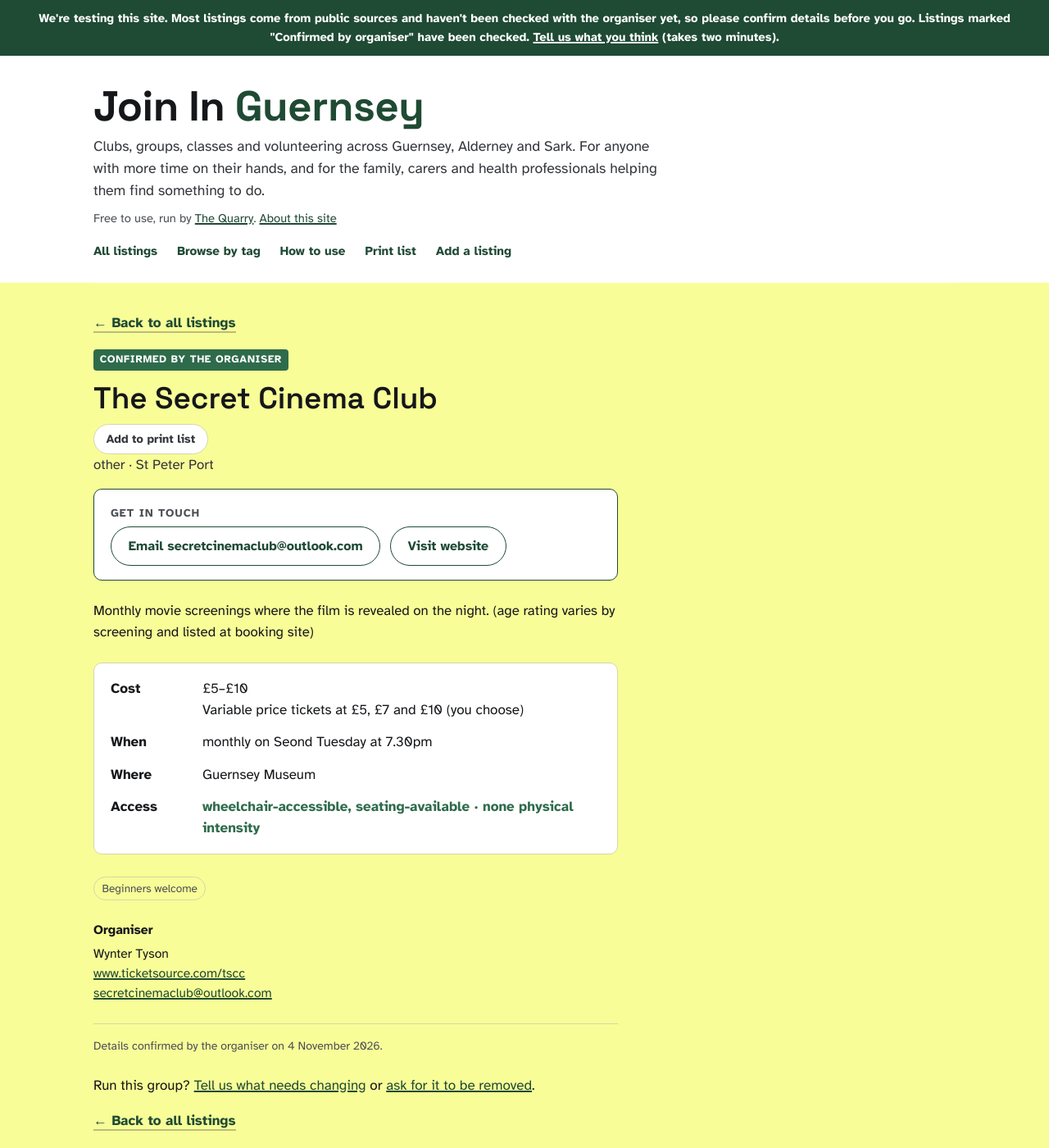
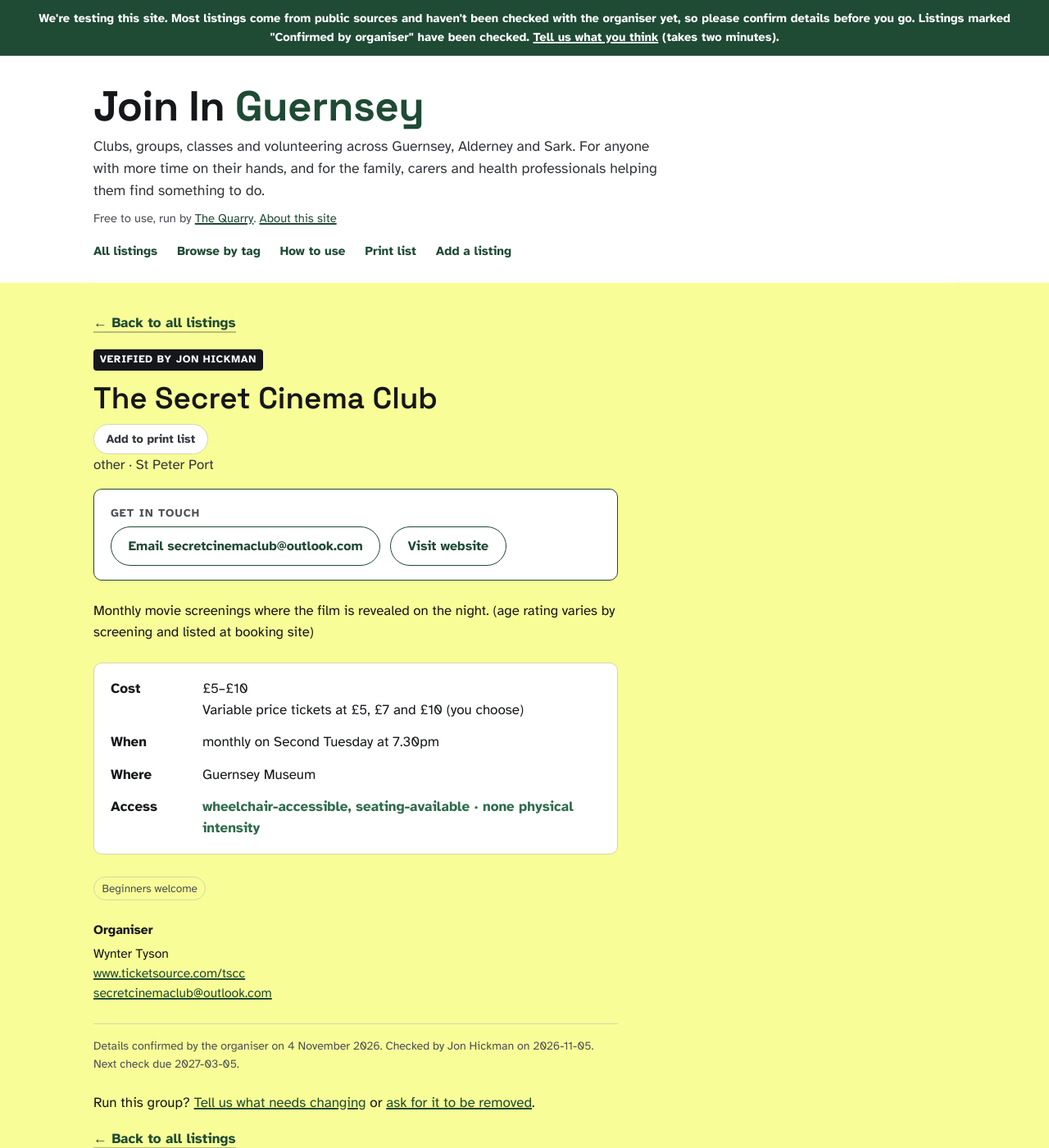
Before and after one commit to active-seniors/active-seniors.github.io, a Jekyll site: the page built from _listings/the-secret-cinema-club.md, in a window 1280 px wide and 1400 px high. Shown: the whole window at 82% size. Built offline with Jekyll 4.4.1, drawn with Linux system fonts in a browser that asks for light colours.

Commit message:
Update the-secret-cinema-club.md

```diff
--- a/_listings/the-secret-cinema-club.md
+++ b/_listings/the-secret-cinema-club.md
@@ -9,7 +9,7 @@ location:
   venue: "Guernsey Museum "
 schedule:
   frequency: monthly
-  day: "Seond Tuesday "
+  day: "Second Tuesday "
   time: "7.30pm"
 cost:
   amount: 5
@@ -28,9 +28,9 @@ organiser:
   contact_email: "secretcinemaclub@outlook.com"
   website: "www.ticketsource.com/tscc"
 verification:
-  verified_by: ""
-  verified_date: ""
-  review_due: ""
+  verified_by: "Jon Hickman"
+  verified_date: "2026-11-05"
+  review_due: "2027-03-05"
   last_pr: ""
   confirmed_by_organiser: "2026-11-04"
   confirmed_via: "submission form"
```
